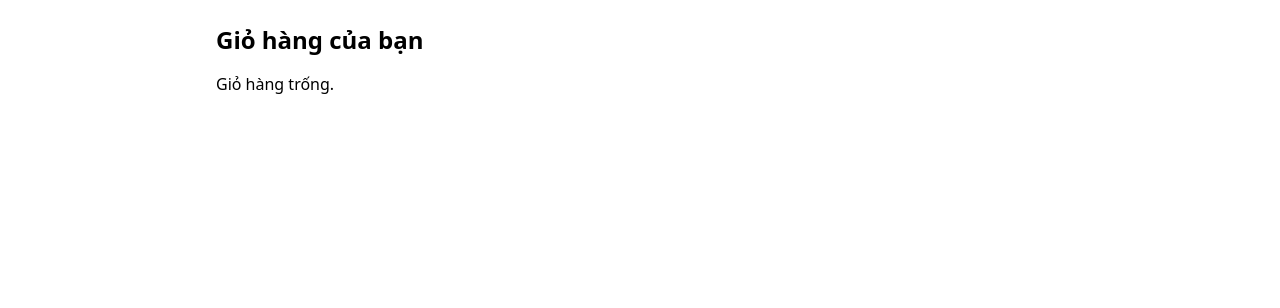
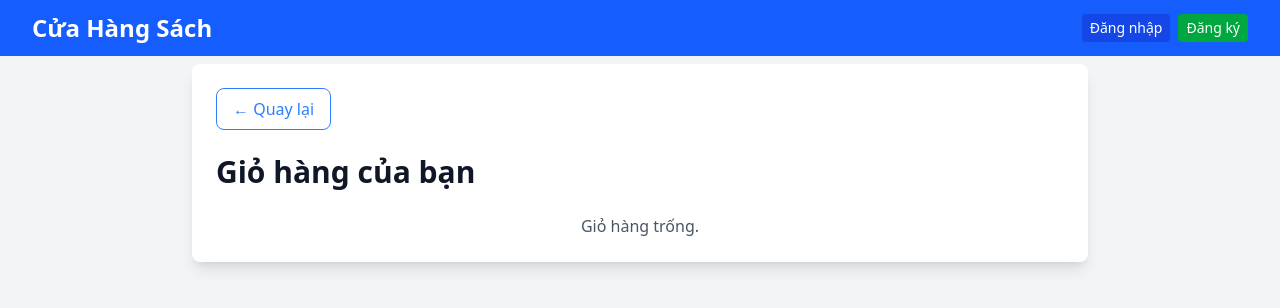
Before and after one commit to NgDTrieu/bookstore, a React (Vite) app in the folder frontend/: page /cart in a window 1280 px wide. Shown: the top 308 px of the page. Built offline with nearby package versions, Linux system fonts and the light colour scheme.

Commit message:
Fix Cart

```diff
--- a/frontend/src/components/BookDetail.jsx
+++ b/frontend/src/components/BookDetail.jsx
@@ -1,3 +1,4 @@
+// BookDetail.jsx
 import React, { useEffect, useState } from "react";
 import { useParams, useNavigate, Link, useLocation } from "react-router-dom";
 import axios from "axios";
@@ -50,7 +51,7 @@ const BookDetail = () => {
   if (!book) return <p className="text-center">Đang tải...</p>;
 
   return (
-    <div className="min-h-screen bg-gray-100">
+    <div className="min-h-screen bg-gray-100 pt-16">
       <Header user={localUser} setUser={setLocalUser} />
       <div className="max-w-5xl mx-auto p-6 bg-white rounded-lg shadow-lg">
         <button
--- a/frontend/src/components/Cart.jsx
+++ b/frontend/src/components/Cart.jsx
@@ -1,33 +1,69 @@
 import React from "react";
 import { useCart } from "../context/CartContext";
-import { Link } from "react-router-dom";
+import { Link, useNavigate } from "react-router-dom";
+import Header from "./Header";
 
-const Cart = () => {
+const Cart = ({ user, setUser }) => {
   const { cartItems } = useCart();
+  const navigate = useNavigate();
+
+  // Tính tổng số tiền
+  const totalPrice = cartItems.reduce((total, book) => total + book.price, 0);
 
   return (
-    <div className="max-w-4xl mx-auto p-6">
-      <h1 className="text-2xl font-bold mb-4">Giỏ hàng của bạn</h1>
+    <div className="min-h-screen bg-gray-100 pt-16">
+      <Header user={user} setUser={setUser} />
+      <div className="max-w-4xl mx-auto p-6 bg-white rounded-lg shadow-lg">
+        <button
+          onClick={() => navigate(-1)}
+          className="mb-6 inline-flex items-center px-4 py-2 border border-blue-500 text-blue-500 rounded-lg hover:bg-blue-50 transition-colors duration-200"
+        >
+          ← Quay lại
+        </button>
+        <h1 className="text-3xl font-bold mb-6 text-gray-900">Giỏ hàng của bạn</h1>
         {cartItems.length === 0 ? (
-        <p>Giỏ hàng trống.</p>
+          <p className="text-center text-gray-600">Giỏ hàng trống.</p>
         ) : (
-        <ul className="space-y-4">
+          <div>
+            <div className="space-y-4 mb-8">
               {cartItems.map((book, idx) => (
-            <li
+                <div
                   key={`${book.id}-${idx}`}
-              className="flex justify-between items-center bg-white p-4 rounded shadow"
+                  className="flex items-center bg-gray-50 p-4 rounded-lg shadow-sm hover:shadow-md transition"
                 >
+                  <span className="w-12 text-center font-semibold text-gray-700">
+                    {idx + 1}.
+                  </span>
+                  <div className="flex-grow">
                     <Link
                       to={`/books/${book.id}`}
-                className="text-blue-600 hover:underline"
+                      className="text-blue-600 hover:underline font-medium"
                     >
                       {book.title}
                     </Link>
-              <span className="font-semibold">{book.price.toLocaleString()} VND</span>
-            </li>
+                  </div>
+                  <span className="w-32 text-right font-semibold text-blue-600">
+                    {(book.price / 1000).toFixed(3)} VNĐ
+                  </span>
+                </div>
               ))}
-        </ul>
+            </div>
+            <div className="flex justify-between items-center border-t pt-4">
+              <h2 className="text-xl font-semibold text-gray-800">
+                Tổng cộng:
+              </h2>
+              <span className="text-2xl font-bold text-blue-600">
+                {(totalPrice / 1000).toFixed(3)} VNĐ
+              </span>
+            </div>
+            <button
+              className="mt-6 w-full px-4 py-2 bg-green-600 text-white rounded-lg hover:bg-green-700 transition-colors duration-200"
+            >
+              Xác nhận mua hàng
+            </button>
+          </div>
         )}
+      </div>
     </div>
   );
 };
--- a/frontend/src/components/Header.jsx
+++ b/frontend/src/components/Header.jsx
@@ -1,3 +1,4 @@
+// Header.jsx
 import React from "react";
 import { Link, useNavigate } from "react-router-dom";
 import { ShoppingCart } from "lucide-react";
@@ -15,45 +16,41 @@ const Header = ({ user, setUser }) => {
   };
 
   return (
-    <header className="bg-blue-600 text-white py-6">
+    <header className="bg-blue-600 text-white py-3 fixed top-0 left-0 w-full z-50">
       <div className="max-w-7xl mx-auto px-4 sm:px-6 lg:px-8 flex justify-between items-center">
-        <div>
-          <h1 className="text-4xl font-bold">Cửa Hàng Sách Online</h1>
-          <p className="mt-1">
-            Khám phá thế giới tri thức với hàng ngàn cuốn sách!
-          </p>
-        </div>
-        <div>
+        <Link to="/" className="text-2xl font-bold">
+          Cửa Hàng Sách
+        </Link>
+        <div className="flex items-center space-x-4">
           {user ? (
-            <div className="flex items-center space-x-4">
+            <>
               <Link to="/cart" className="relative">
-                <ShoppingCart size={24} />
+                <ShoppingCart size={20} />
                 {cartCount > 0 && (
-                  <span className="absolute -top-1 -right-1 inline-flex items-center justify-center
-                    px-1.5 py-0.5 text-xs font-bold text-white bg-red-600 rounded-full">
+                  <span className="absolute -top-1 -right-1 inline-flex items-center justify-center px-1.5 py-0.5 text-xs font-bold text-white bg-red-600 rounded-full">
                     {cartCount}
                   </span>
                 )}
               </Link>
-              <span>Xin chào, {user.fullName || user.email}</span>
+              <span className="text-sm">{user.fullName || user.email}</span>
               <button
                 onClick={handleLogout}
-                className="bg-red-500 px-3 py-1 rounded hover:bg-red-600 transition"
+                className="bg-red-500 px-2 py-1 rounded hover:bg-red-600 transition text-sm"
               >
                 Đăng xuất
               </button>
-            </div>
+            </>
           ) : (
-            <div className="flex space-x-4 justify-center p-4 bg-gray-100 rounded-lg shadow-md">
+            <div className="flex space-x-2">
               <Link
                 to="/login"
-                className="bg-blue-600 text-white px-4 py-2 rounded-md hover:bg-blue-700 transition duration-300 shadow-sm"
+                className="bg-blue-700 text-white px-2 py-1 rounded hover:bg-blue-800 transition text-sm"
               >
                 Đăng nhập
               </Link>
               <Link
                 to="/register"
-                className="bg-green-600 text-white px-4 py-2 rounded-md hover:bg-green-700 transition duration-300 shadow-sm"
+                className="bg-green-600 text-white px-2 py-1 rounded hover:bg-green-700 transition text-sm"
               >
                 Đăng ký
               </Link>
--- a/frontend/src/components/Home.jsx
+++ b/frontend/src/components/Home.jsx
@@ -66,7 +66,7 @@ const Home = () => {
   };
 
   return (
-    <div className="min-h-screen bg-gray-100">
+    <div className="min-h-screen bg-gray-100 pt-16">
       <Header user={user} setUser={setUser} />
       <section className="py-12 bg-white">
         <div className="max-w-7xl mx-auto px-4 sm:px-6 lg:px-8 text-center">
```
Lines whose indentation alone changed are shown as unchanged.
